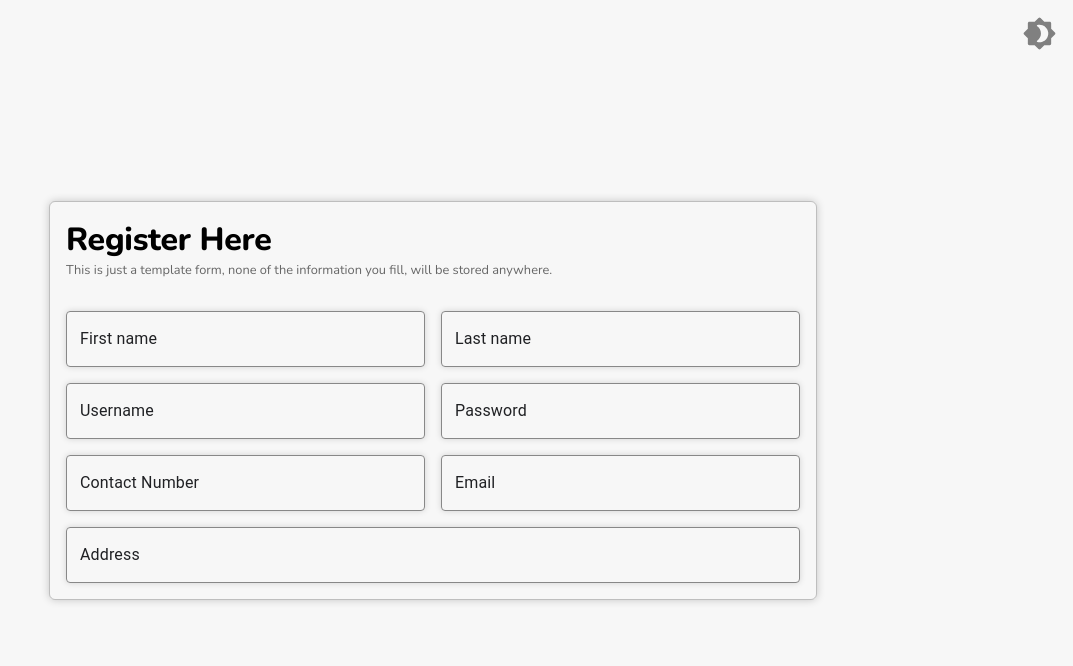
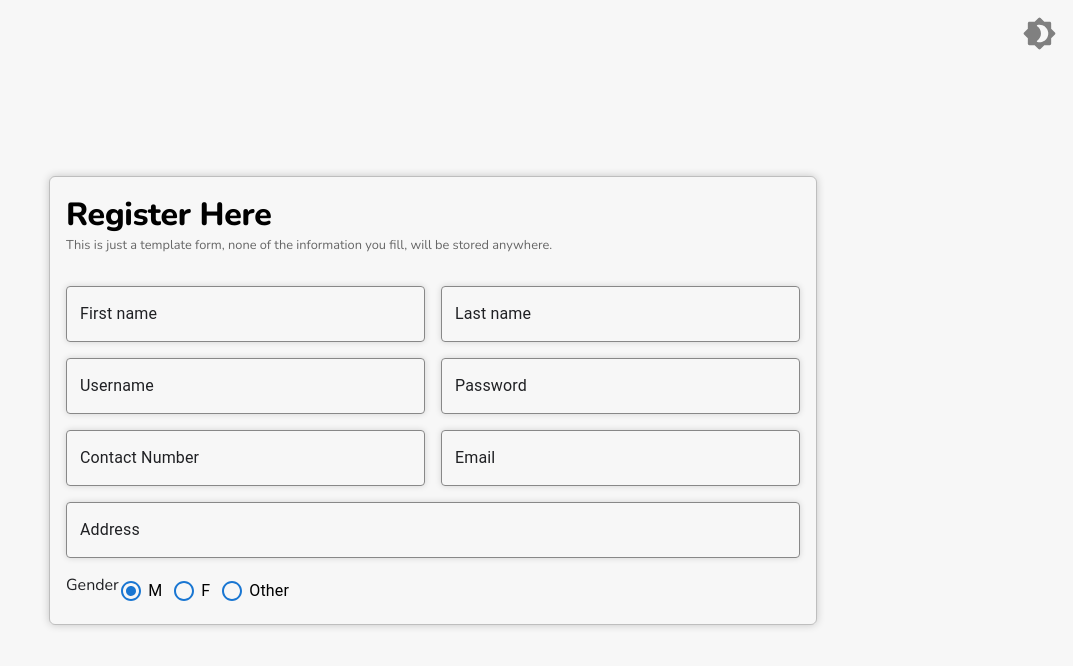
Before and after one commit to DemonDaddy22/all-about-reactJS, a React (Create React App) app: page /#/form in a window 1280 px wide. Shown: the top 666 px of the page, without its empty margins (207-1280 px from the left). Built offline with nearby package versions, Linux system fonts and the light colour scheme.

Commit message:
add radio group

```diff
--- /dev/null
+++ b/src/components/ValidatedForm/components/RadioGroup/index.js
@@ -0,0 +1,14 @@
+import React from 'react';
+
+import classes from './styles.module.css';
+import { isEmptyList } from '../../../../utils';
+import RadioButton from '../../../../ui-components/Radio';
+
+const RadioGroup = React.memo(({ options, selectedOption, onChange, header, className }) => <div className={`${className} ${classes.radioGroupWrapper}`}>
+    {header && <div className={classes.header}>{header}</div>}
+    {!isEmptyList(options) && <div className={classes.radioGroup}>
+        {options.map(option => <RadioButton label={option.label} checked={option.id === selectedOption.id} onchange={() => onChange(option)} />)}
+    </div>}
+</div>);
+
+export default RadioGroup;
--- /dev/null
+++ b/src/components/ValidatedForm/components/RadioGroup/styles.module.css
@@ -0,0 +1,23 @@
+.radioGroupWrapper {
+    display: flex;
+    flex-direction: column;
+}
+
+.header {
+    color: var(--text);
+    transition: color 0.5s ease-in-out;
+}
+
+.radioGroup {
+    display: flex;
+    align-items: center;
+}
+
+@media (min-width: 768px) {
+    .radioGroupWrapper {
+        flex-direction: row;
+    }
+    .header {
+        margin-right: 0.4rem;
+    }
+}
--- a/src/components/ValidatedForm/index.js
+++ b/src/components/ValidatedForm/index.js
@@ -6,6 +6,13 @@ import Input from '../../ui-components/Input';
 import { isEmptyString } from '../../utils';
 import { themed } from '../../utils/theme';
 import { RED_500, RED_700 } from '../../resources/colors';
+import RadioGroup from './components/RadioGroup';
+
+const radioOptions = [
+    { id: 1, label: 'M' },
+    { id: 2, label: 'F' },
+    { id: 3, label: 'Other' },
+];
 
 export default class ValidatedForm extends React.Component {
 
@@ -16,7 +23,8 @@ export default class ValidatedForm extends React.Component {
         password: '',
         contact: '',
         email: '',
-        address: ''
+        address: '',
+        selectedOption: radioOptions[0]
     }
 
     updateComponent = (refresher = null) => refresher && this.setState({ refresher });
@@ -71,8 +79,10 @@ export default class ValidatedForm extends React.Component {
         this.setState({ address: value, addressError: isEmptyString(value), addressErrorText: isEmptyString(value) ? 'Field cannot be empty' : '' });
     }
 
+    handleRadioChange = option => option && this.setState({ selectedOption: option });
+
     render = () => {
-        const { fname, lname, username, password, contact, email, address } = this.state;
+        const { fname, lname, username, password, contact, email, address, selectedOption } = this.state;
 
         return <Page shouldComponentUpdate={this.updateComponent}>
             <div className={classes.formWrapper}>
@@ -101,6 +111,7 @@ export default class ValidatedForm extends React.Component {
                         <Input autoComplete='off' id='address' label='Address' onChange={this.handleAddressChange} className={classes.address}
                             value={address} variant='outlined' rootInputStyles={{ color: 'var(--text)', borderRadius: 'inherit' }}
                             error={this.state.addressError} helperText={this.state?.addressErrorText} helpertextcolor={themed(RED_700, RED_500)} />
+                        <RadioGroup className={classes.group} header='Gender' options={radioOptions} selectedOption={selectedOption} onChange={this.handleRadioChange} />
                         {/* create number input age, create a radio group component for gender selection */}
                     </div>
                 </div>
--- a/src/components/ValidatedForm/styles.module.css
+++ b/src/components/ValidatedForm/styles.module.css
@@ -83,7 +83,6 @@
     .formComponents {
         margin-top: 2rem;
         grid-template-columns: 1fr 1fr;
-        grid-template-rows: 1fr 1fr 1fr 1fr;
         grid-template-areas:
         'fname lname'
         'username password'
```
